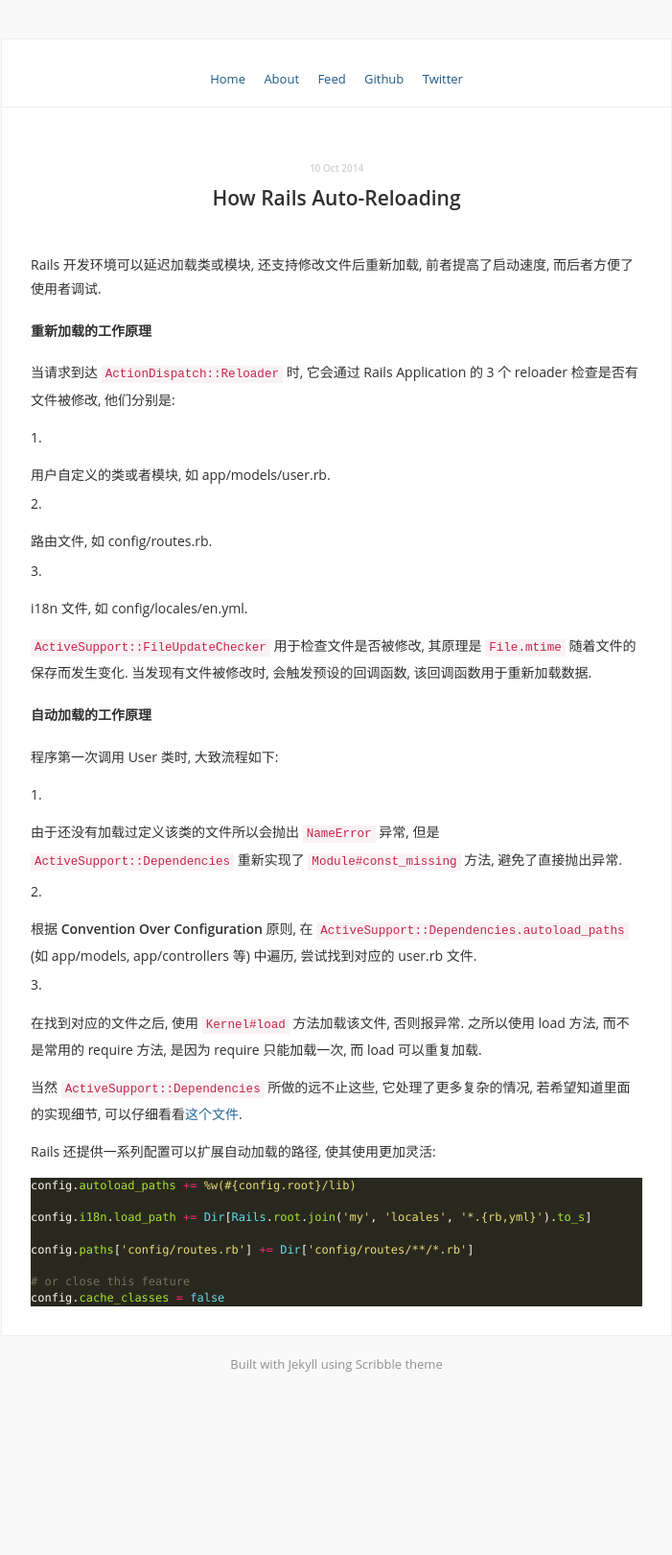
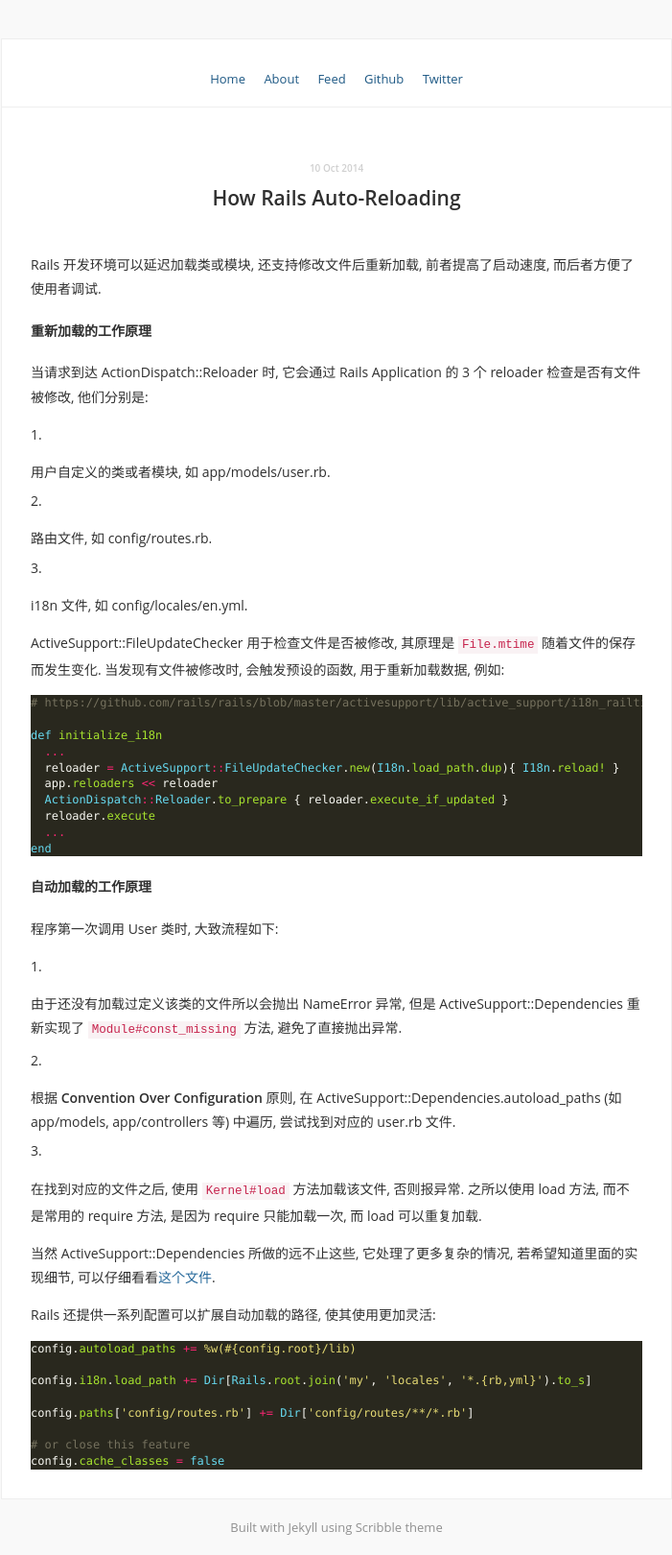
Before and after one commit to Leslie89xlxiao/zhouguangming.github.io, a Jekyll site: the page built from _posts/2014-10-10-how-rails-autoreloading.md, in a window 1280 px wide. Shown: the whole page at 96% size, without its empty margins (289-990 px from the left). Built offline with Jekyll 4.4.1, drawn with Linux system fonts in a browser that asks for light colours; Markdown is read by kramdown in place of the engine named in the settings; before the commit the page ends 1450 px from its top, so only the background shows below that.

Commit message:
update post

````diff
--- a/_posts/2014-10-10-how-rails-autoreloading.md
+++ b/_posts/2014-10-10-how-rails-autoreloading.md
@@ -7,7 +7,7 @@
 
 #### 重新加载的工作原理
 
-当请求到达 `ActionDispatch::Reloader` 时, 它会通过 Rails Application 的 3 个 reloader 检查是否有文件被修改, 他们分别是:
+当请求到达 ActionDispatch::Reloader 时, 它会通过 Rails Application 的 3 个 reloader 检查是否有文件被修改, 他们分别是:
 
   1. 用户自定义的类或者模块, 如 app/models/user.rb.
 
@@ -15,19 +15,32 @@
 
   3. i18n 文件, 如 config/locales/en.yml.
 
-`ActiveSupport::FileUpdateChecker` 用于检查文件是否被修改, 其原理是 `File.mtime` 随着文件的保存而发生变化. 当发现有文件被修改时, 会触发预设的回调函数, 该回调函数用于重新加载数据.
+ActiveSupport::FileUpdateChecker 用于检查文件是否被修改, 其原理是 `File.mtime` 随着文件的保存而发生变化. 当发现有文件被修改时, 会触发预设的函数, 用于重新加载数据, 例如:
+
+```ruby
+# https://github.com/rails/rails/blob/master/activesupport/lib/active_support/i18n_railtie.rb#L56
+
+def initialize_i18n
+  ...
+  reloader = ActiveSupport::FileUpdateChecker.new(I18n.load_path.dup){ I18n.reload! }
+  app.reloaders << reloader
+  ActionDispatch::Reloader.to_prepare { reloader.execute_if_updated }
+  reloader.execute
+  ...
+end
+```
 
 #### 自动加载的工作原理
 
 程序第一次调用 User 类时, 大致流程如下:
 
-  1. 由于还没有加载过定义该类的文件所以会抛出 `NameError` 异常, 但是 `ActiveSupport::Dependencies` 重新实现了 `Module#const_missing` 方法, 避免了直接抛出异常.
+  1. 由于还没有加载过定义该类的文件所以会抛出 NameError 异常, 但是 ActiveSupport::Dependencies 重新实现了 `Module#const_missing` 方法, 避免了直接抛出异常.
 
-  2. 根据 **Convention Over Configuration** 原则, 在 `ActiveSupport::Dependencies.autoload_paths` (如 app/models, app/controllers 等) 中遍历, 尝试找到对应的 user.rb 文件.
+  2. 根据 **Convention Over Configuration** 原则, 在 ActiveSupport::Dependencies.autoload_paths (如 app/models, app/controllers 等) 中遍历, 尝试找到对应的 user.rb 文件.
 
   3. 在找到对应的文件之后, 使用 `Kernel#load` 方法加载该文件, 否则报异常. 之所以使用 load 方法, 而不是常用的 require 方法, 是因为 require 只能加载一次, 而 load 可以重复加载.
 
-当然 `ActiveSupport::Dependencies` 所做的远不止这些, 它处理了更多复杂的情况, 若希望知道里面的实现细节, 可以仔细看看[这个文件](https://github.com/rails/rails/blob/08754f12e65a9ec79633a605e986d0f1ffa4b251/activesupport/lib/active_support/dependencies.rb).
+当然 ActiveSupport::Dependencies 所做的远不止这些, 它处理了更多复杂的情况, 若希望知道里面的实现细节, 可以仔细看看[这个文件](https://github.com/rails/rails/blob/08754f12e65a9ec79633a605e986d0f1ffa4b251/activesupport/lib/active_support/dependencies.rb).
 
 Rails 还提供一系列配置可以扩展自动加载的路径, 使其使用更加灵活:
 
````
